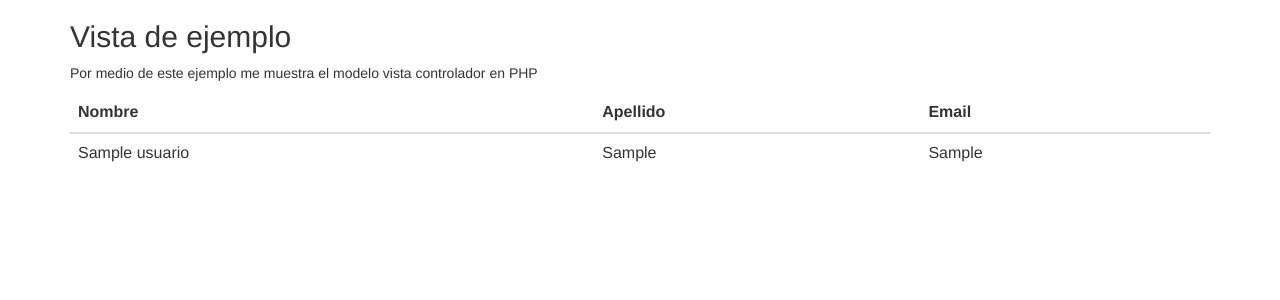
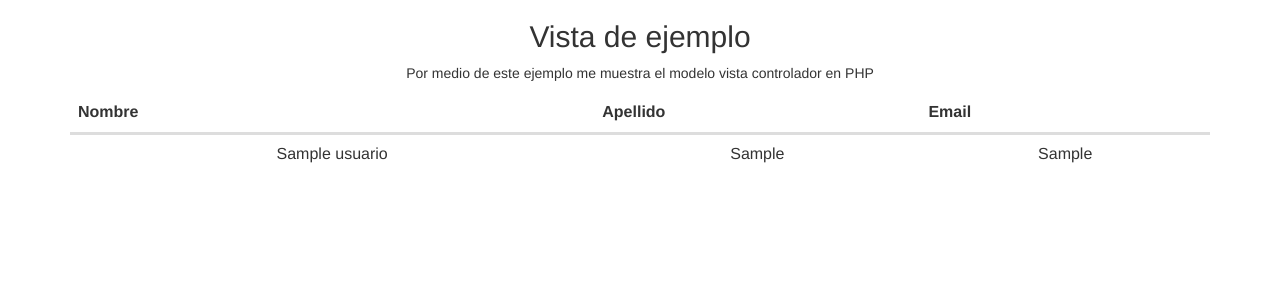
Before and after one commit to azgamorth/MVCProyecto, a PHP site: page / in a window 1280 px wide. Shown: the top 300 px of the page. Run offline with PHP 8.4, Linux system fonts and the light colour scheme; tables that the repository leaves empty or names only in its code hold one stand-in row (values such as "Sample post"); data that the repository does not hold is empty.

Commit message:
Ajustes visual tabla

```diff
--- a/View/usuarios_views.php
+++ b/View/usuarios_views.php
@@ -8,19 +8,18 @@
   <script src="https://ajax.googleapis.com/ajax/libs/jquery/3.5.1/jquery.min.js"></script>
   <script src="https://maxcdn.bootstrapcdn.com/bootstrap/3.4.1/js/bootstrap.min.js"></script>
 </head>
+
+<style>
+  .container {
+    text-align: center;
+  }
+</style>
 <body>
 
 
 <div class="container">
   <h2>Vista de ejemplo</h2>
   <p>Por medio de este ejemplo me muestra el modelo vista controlador en PHP</p>
-  <?php
-  // Esta es la vista donde se recorre con el ciclo foreach la consulta del metodo llamada get_usuarios();
-
-foreach ($datos as $dato){
-
-
-?>
 
   <table class="table">
     <thead>
@@ -30,19 +29,17 @@ foreach ($datos as $dato){
         <th>Email</th>
       </tr>
     </thead>
-    <tbody>
-      <tr>
+    <tbody class="container">
+    <?php
+      foreach ($datos as $dato){
+    ?><tr>
         <td><?php echo $dato["nombre"]. " "; ?></td>
         <td><?php echo $dato["apellido"]. " "; ?></td>
         <td><?php echo $dato["correo"]. " "; ?></td>
       </tr>
+      <?php } ?>
     </tbody>
   </table>
-
-  <?php
-
-}
-  ?>
 </div>
 
 </body>
```
